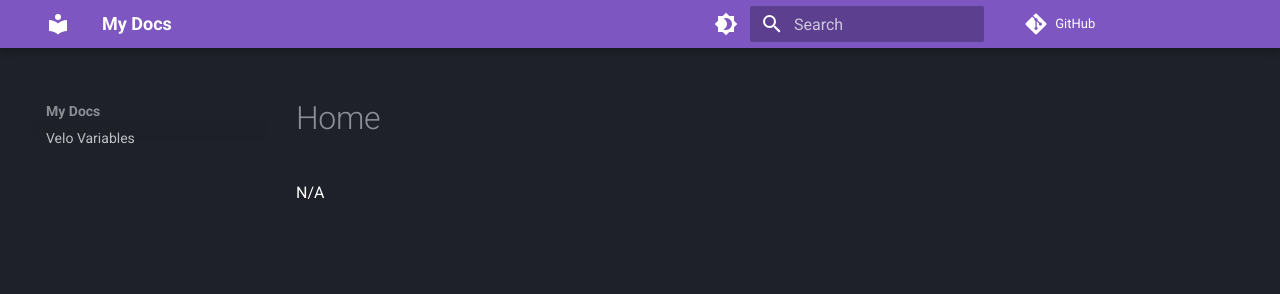
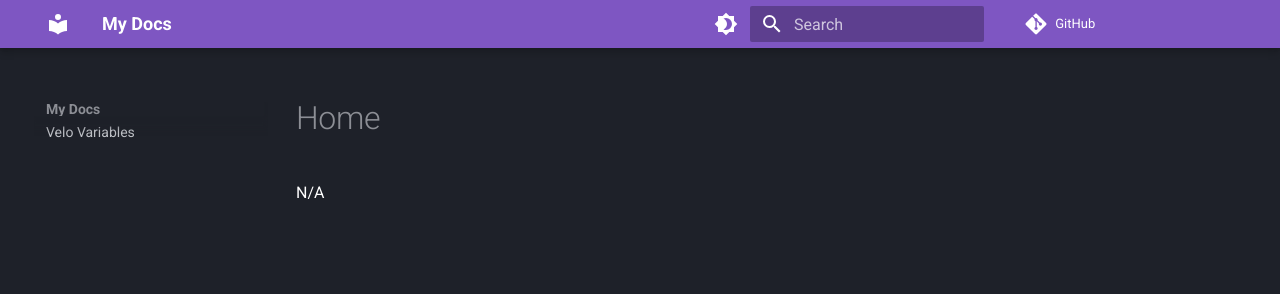
Before and after one commit to StarFilledSky/Velo-Docs, an MkDocs documentation site: the page built from src/index.md, in a window 1280 px wide. Shown: the top 294 px of the page. Built offline with MkDocs 1.6.1 and Material for MkDocs 9.7.7, drawn with Linux system fonts in a browser that asks for light colours; comment, search, counter and statistics services are not loaded.

Commit message:
fixed nav being so spaced

```diff
--- a/docs/Targets/index.html
+++ b/docs/Targets/index.html
@@ -2470,7 +2470,7 @@
 <!-- replacement --> <code>int[]</code><!--:--> SeedArray  </p>
 </blockquote>
 <h2 id="class-double"><code>Class</code><!--:--> double<a class="headerlink" href="#class-double" title="Permanent link">✿</a></h2>
-<div class='document-dates-plugin-wrapper document-dates-bottom'><div class='document-dates-plugin' locale=''><div class='dd-left'><span class='dd-item' data-tippy-content data-tippy-raw='2026-01-24'><span class='material-icons' data-icon='doc_created'></span><time datetime='2026-01-24T05:46:14-05:00'>2026-01-24</time></span><span class='dd-item' data-tippy-content data-tippy-raw='2026-03-25'><span class='material-icons' data-icon='doc_updated'></span><time datetime='2026-03-25T02:11:25-04:00'>2026-03-25</time></span></div><div class='dd-right'><span class='material-icons' data-icon='doc_authors'></span><div class='author-group'><div class='avatar-wrapper' data-name='sky!!' data-tippy-content data-tippy-raw='<a href="mailto:jbofl15@gmail.com">sky!!</a>'><span class='avatar-text'></span><img class='avatar' data-src='' data-email='jbofl15@gmail.com' /></div><div class='avatar-wrapper' data-name='sky' data-tippy-content data-tippy-raw='<a href="mailto:jbofl15@gmail.com">sky</a>'><span class='avatar-text'></span><img class='avatar' data-src='' data-email='jbofl15@gmail.com' /></div></div></div></div></div>
+<div class='document-dates-plugin-wrapper document-dates-bottom'><div class='document-dates-plugin' locale=''><div class='dd-left'><span class='dd-item' data-tippy-content data-tippy-raw='2026-01-24'><span class='material-icons' data-icon='doc_created'></span><time datetime='2026-01-24T05:46:14-05:00'>2026-01-24</time></span><span class='dd-item' data-tippy-content data-tippy-raw='2026-03-25'><span class='material-icons' data-icon='doc_updated'></span><time datetime='2026-03-25T04:17:45-04:00'>2026-03-25</time></span></div><div class='dd-right'><span class='material-icons' data-icon='doc_authors'></span><div class='author-group'><div class='avatar-wrapper' data-name='sky!!' data-tippy-content data-tippy-raw='<a href="mailto:jbofl15@gmail.com">sky!!</a>'><span class='avatar-text'></span><img class='avatar' data-src='' data-email='jbofl15@gmail.com' /></div><div class='avatar-wrapper' data-name='sky' data-tippy-content data-tippy-raw='<a href="mailto:jbofl15@gmail.com">sky</a>'><span class='avatar-text'></span><img class='avatar' data-src='' data-email='jbofl15@gmail.com' /></div></div></div></div></div>
 
 
 
--- a/docs/assets/stylesheets/extra.css
+++ b/docs/assets/stylesheets/extra.css
@@ -1,4 +1,8 @@
 
+
+.md-nav {
+    line-height: 1;
+}
 
 .md-typeset code {
     background-color: hsla(227, 48.1%, 54.7%, 0.26);
--- a/docs/index.html
+++ b/docs/index.html
@@ -335,7 +335,7 @@
   <h1>Home</h1>
 
 <p>N/A</p>
-<div class='document-dates-plugin-wrapper document-dates-bottom'><div class='document-dates-plugin' locale=''><div class='dd-left'><span class='dd-item' data-tippy-content data-tippy-raw='2026-01-24'><span class='material-icons' data-icon='doc_created'></span><time datetime='2026-01-24T05:46:14-05:00'>2026-01-24</time></span><span class='dd-item' data-tippy-content data-tippy-raw='2026-03-25'><span class='material-icons' data-icon='doc_updated'></span><time datetime='2026-03-25T02:01:37-04:00'>2026-03-25</time></span></div><div class='dd-right'><span class='material-icons' data-icon='doc_authors'></span><div class='author-group'><div class='avatar-wrapper' data-name='sky!!' data-tippy-content data-tippy-raw='<a href="mailto:jbofl15@gmail.com">sky!!</a>'><span class='avatar-text'></span><img class='avatar' data-src='' data-email='jbofl15@gmail.com' /></div><div class='avatar-wrapper' data-name='sky' data-tippy-content data-tippy-raw='<a href="mailto:jbofl15@gmail.com">sky</a>'><span class='avatar-text'></span><img class='avatar' data-src='' data-email='jbofl15@gmail.com' /></div></div></div></div></div>
+<div class='document-dates-plugin-wrapper document-dates-bottom'><div class='document-dates-plugin' locale=''><div class='dd-left'><span class='dd-item' data-tippy-content data-tippy-raw='2026-01-24'><span class='material-icons' data-icon='doc_created'></span><time datetime='2026-01-24T05:46:14-05:00'>2026-01-24</time></span><span class='dd-item' data-tippy-content data-tippy-raw='2026-03-25'><span class='material-icons' data-icon='doc_updated'></span><time datetime='2026-03-25T04:17:45-04:00'>2026-03-25</time></span></div><div class='dd-right'><span class='material-icons' data-icon='doc_authors'></span><div class='author-group'><div class='avatar-wrapper' data-name='sky!!' data-tippy-content data-tippy-raw='<a href="mailto:jbofl15@gmail.com">sky!!</a>'><span class='avatar-text'></span><img class='avatar' data-src='' data-email='jbofl15@gmail.com' /></div><div class='avatar-wrapper' data-name='sky' data-tippy-content data-tippy-raw='<a href="mailto:jbofl15@gmail.com">sky</a>'><span class='avatar-text'></span><img class='avatar' data-src='' data-email='jbofl15@gmail.com' /></div></div></div></div></div>
 
 
 
--- a/src/assets/stylesheets/extra.css
+++ b/src/assets/stylesheets/extra.css
@@ -1,4 +1,8 @@
 
+
+.md-nav {
+    line-height: 1;
+}
 
 .md-typeset code {
     background-color: hsla(227, 48.1%, 54.7%, 0.26);
```
